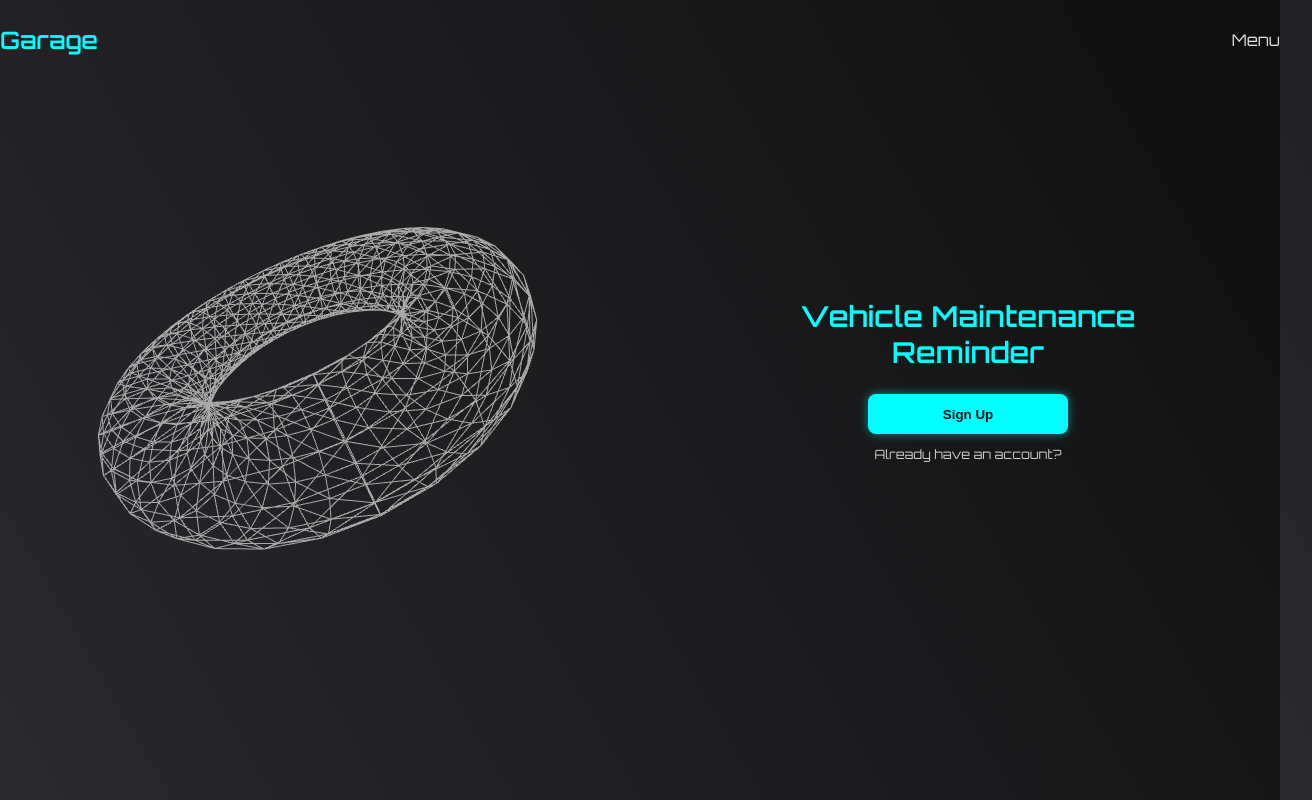
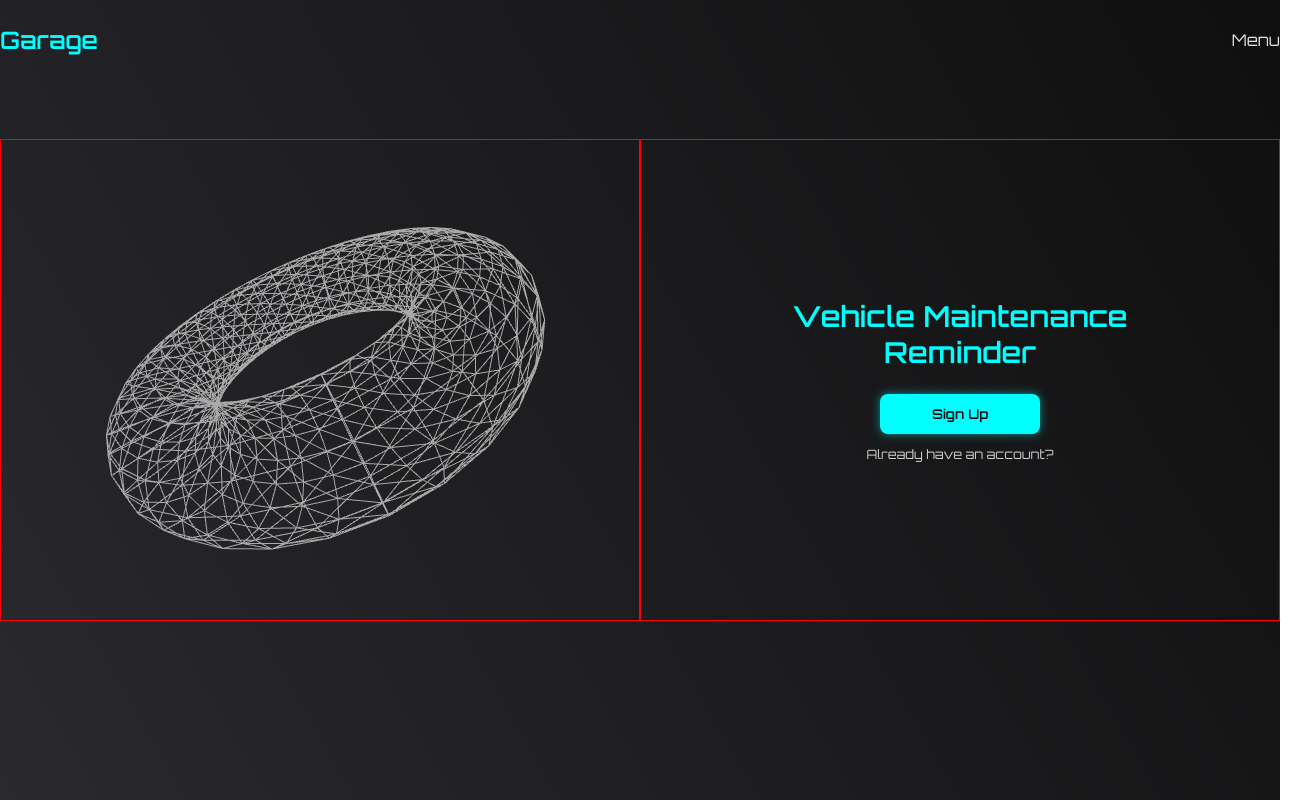
Before and after one commit to vidalgmartin/vehicle-routine, a React (Vite) app in the folder client/: page / in a window 1280 px wide. Shown: the whole page, 1312 px wide, since content can reach past the window. Built offline with nearby package versions, Linux system fonts and the light colour scheme.

Commit message:
minor style changes

```diff
--- a/client/src/App.css
+++ b/client/src/App.css
@@ -47,13 +47,11 @@
  * Home Page
  *
 */
-.home-content-container {
+.home-container {
   display: flex;
   justify-content: center;
   align-items: center;
   width: 100%;
-  gap: 2rem;
-  padding: 2rem;
 }
 
 @media (max-width: 800px) {
@@ -68,6 +66,7 @@
   display: flex;
   justify-content: center;
   align-items: center;
+  border: 1px solid red;
 }
 
 .home-section {
@@ -94,11 +93,12 @@
 }
 
 .home-btns button {
-  width: 200px;
+  width: 160px;
   height: 40px;
   margin-bottom: 12px;
   background-color: #00ffff;
   color: #0f0f0f;
+  font-family: 'Orbitron', sans-serif;
   font-weight: bold;
   border: none;
   border-radius: 8px;
--- a/client/src/pages/Home.jsx
+++ b/client/src/pages/Home.jsx
@@ -21,7 +21,7 @@ export default function Home() {
     return (
         <div className="page-container">
 
-            <div className="home-content-container">
+            <div className="home-container">
                 <div className="home-content" id="donut-container">
                     <Canvas camera={{ position: [-0.4, 1, 6] }}>
                         <ambientLight />
```
